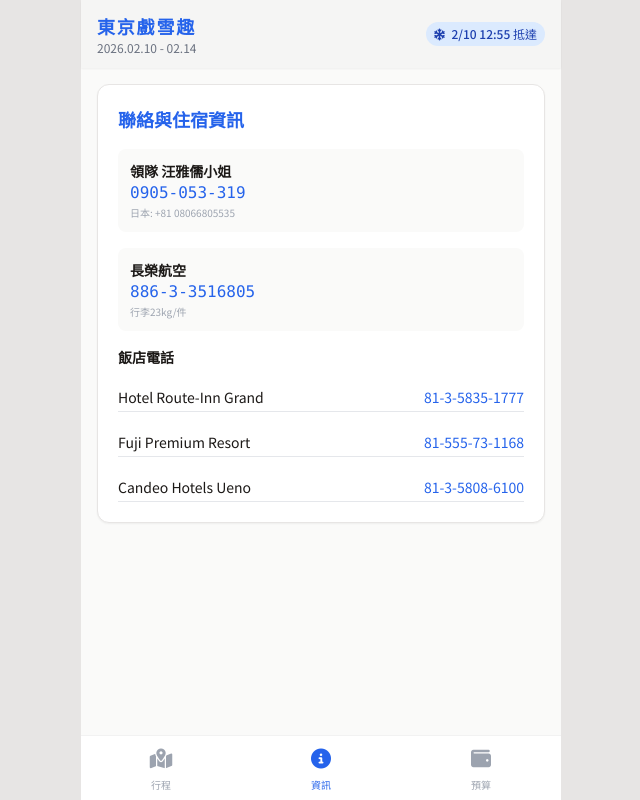
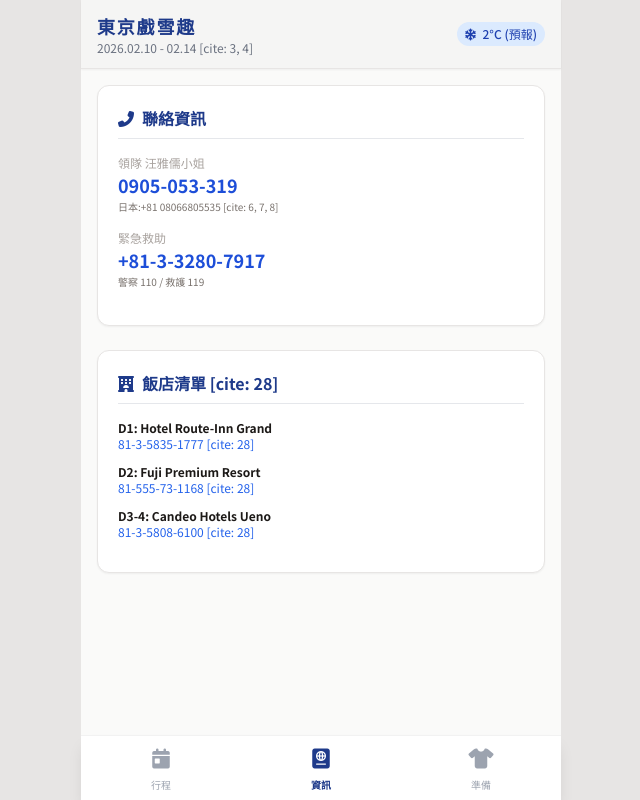
Before and after one commit to cchsieh0324-boop/2026-trip, a plain HTML site: page index.html in a window 1280 px wide. Both pictures are taken after a click on the button "資訊". Shown: the whole page, without its empty margins (319-959 px from the left). Drawn offline with nearby package versions, Linux system fonts and the light colour scheme.

Commit message:
Update index.html

```diff
--- a/index.html
+++ b/index.html
@@ -3,7 +3,7 @@
 <head>
     <meta charset="UTF-8">
     <meta name="viewport" content="width=device-width, initial-scale=1.0, maximum-scale=1.0, user-scalable=no">
-    <title>東京戲雪趣 2026</title>
+    <title>東京戲雪小助手 2026</title>
     <script src="https://cdn.tailwindcss.com"></script>
     <link rel="stylesheet" href="https://cdnjs.cloudflare.com/ajax/libs/font-awesome/6.4.0/css/all.min.css">
     <link href="https://fonts.googleapis.com/css2?family=Noto+Sans+TC:wght@300;400;500;700&display=swap" rel="stylesheet">
@@ -15,9 +15,9 @@
                     colors: {
                         'jp-stone': '#f5f5f4',
                         'jp-ink': '#1c1917',
-                        'jp-blue': '#2563eb', // 航空藍
-                        'jp-red': '#be123c',  // 慶典紅
-                        'jp-accent': '#d97706' // 金木犀/和牛色
+                        'jp-blue': '#1e3a8a',
+                        'jp-red': '#be123c',
+                        'jp-accent': '#d97706'
                     },
                     fontFamily: { sans: ['"Noto Sans TC"', 'sans-serif'] }
                 }
@@ -28,36 +28,36 @@
         body { background-color: #e7e5e4; }
         .app-container { max-width: 480px; margin: 0 auto; background-color: #fafaf9; min-height: 100vh; position: relative; padding-bottom: 80px;}
         .glass-nav { background: rgba(255, 255, 255, 0.9); backdrop-filter: blur(10px); border-top: 1px solid rgba(0,0,0,0.05); }
-        .badge { font-size: 10px; padding: 2px 6px; border-radius: 4px; font-weight: bold; margin-right: 4px; }
+        .badge { font-size: 10px; padding: 2px 6px; border-radius: 4px; font-weight: bold; }
     </style>
 </head>
 <body class="text-jp-ink antialiased">
 
 <div class="app-container" id="app">
-    <header class="sticky top-0 z-50 bg-jp-stone/95 backdrop-blur shadow-sm px-4 py-3 flex justify-between items-center">
+    <header class="sticky top-0 z-50 bg-jp-stone/95 backdrop-blur shadow-sm px-4 py-3 flex justify-between items-center border-b border-stone-200">
         <div>
             <h1 class="text-lg font-bold tracking-widest text-jp-blue">東京戲雪趣</h1>
-            <p class="text-xs text-gray-500">2026.02.10 - 02.14</p>
+            <p class="text-xs text-gray-500">2026.02.10 - 02.14 [cite: 3, 4]</p>
         </div>
         <div class="text-right">
             <div class="text-xs font-medium bg-blue-100 text-blue-800 px-2 py-1 rounded-full">
-                <i class="fas fa-snowflake mr-1"></i> <span>2/10 12:55 抵達</span>
+                <i class="fas fa-snowflake mr-1"></i> <span id="current-temp">2°C (預報)</span>
             </div>
         </div>
     </header>
 
     <main class="p-4 space-y-6" id="main-content"></main>
 
-    <nav class="fixed bottom-0 left-0 right-0 z-50 glass-nav max-w-[480px] mx-auto pb-safe">
+    <nav class="fixed bottom-0 left-0 right-0 z-50 glass-nav max-w-[480px] mx-auto pb-safe shadow-lg">
         <div class="flex justify-around items-center h-16">
-            <button onclick="renderItinerary()" class="flex flex-col items-center justify-center w-full h-full text-jp-blue">
-                <i class="fas fa-map-marked-alt text-xl mb-1"></i><span class="text-[10px]">行程</span>
+            <button onclick="renderItinerary()" class="nav-btn flex flex-col items-center justify-center w-full h-full text-jp-blue">
+                <i class="fas fa-calendar-day text-xl mb-1"></i><span class="text-[10px]">行程</span>
             </button>
-            <button onclick="renderInfo()" class="flex flex-col items-center justify-center w-full h-full text-gray-400">
-                <i class="fas fa-info-circle text-xl mb-1"></i><span class="text-[10px]">資訊</span>
+            <button onclick="renderInfo()" class="nav-btn flex flex-col items-center justify-center w-full h-full text-gray-400">
+                <i class="fas fa-passport text-xl mb-1"></i><span class="text-[10px]">資訊</span>
             </button>
-            <button onclick="renderWallet()" class="flex flex-col items-center justify-center w-full h-full text-gray-400">
-                <i class="fas fa-wallet text-xl mb-1"></i><span class="text-[10px]">預算</span>
+            <button onclick="renderChecklist()" class="nav-btn flex flex-col items-center justify-center w-full h-full text-gray-400">
+                <i class="fas fa-tshirt text-xl mb-1"></i><span class="text-[10px]">準備</span>
             </button>
         </div>
     </nav>
@@ -67,117 +67,158 @@
     const tripData = {
         days: [
             {
-                date: "02/10 (二)", loc: "東京", weather: "冷 4°C",
+                date: "02/10 (二)", loc: "東京", weather: "晴 4°C",
                 events: [
-                    { time: "06:20", type: "transport", title: "機場集合", desc: "桃園機場T2長榮20號櫃台", nav: "桃園機場第二航廈" },
-                    { time: "08:50", type: "flight", title: "長榮航空 BR198", desc: "起飛：08:50 ➔ 抵達成田：12:55", nav: "成田國際機場", badge: "直飛" },
-                    { time: "15:00", type: "spot", title: "明治神宮", desc: "<strong>攻略：</strong>都會中的森林，必看巨型鳥居 [cite: 156]。", nav: "明治神宮" },
-                    { time: "18:00", type: "food", title: "三大蟹 & 和牛壽喜燒", desc: "<strong>必吃美食：</strong>帝王蟹、松葉蟹、毛蟹、和牛吃到飽 [cite: 36, 111]。", nav: "淺草橋", highlight: true }
+                    { time: "06:20", type: "transport", title: "集合", desc: "桃園機場第二航廈 長榮20號櫃台 [cite: 10, 11]", nav: "桃園機場第二航廈" },
+                    { time: "08:50", type: "flight", title: "長榮 BR198", desc: "抵達成田 12:55 [cite: 23]", nav: "成田機場" },
+                    { time: "15:00", type: "spot", title: "明治神宮", desc: "都會中心的森林，品味日本歷史 [cite: 146, 156]", nav: "明治神宮" },
+                    { time: "18:00", type: "food", title: "三大蟹 & 和牛壽喜燒", desc: "<b>必吃美食：</b>和牛與螃蟹吃到飽 70分 [cite: 36, 111, 147]", nav: "Hotel Route-Inn Grand Tokyo Asakusabashi", highlight: true }
                 ]
             },
             {
-                date: "02/11 (三)", loc: "鎌倉/河口湖", weather: "雪 2°C",
+                date: "02/11 (三)", loc: "鎌倉/富士溫泉", weather: "多雲轉雪 2°C",
                 events: [
-                    { time: "09:00", type: "spot", title: "鶴岡八幡宮", desc: "<strong>攻略：</strong>鎌倉最重要的神社，必看朱色本殿 [cite: 164]。", nav: "鶴岡八幡宮" },
-                    { time: "11:00", type: "shop", title: "小町通散策", desc: "<strong>必買伴手禮：</strong>日式手作小物、湘南特色點心 [cite: 166]。", nav: "鎌倉小町通り", badge: "必逛" },
-                    { time: "14:00", type: "spot", title: "冬季戲雪體驗", desc: "特別安排：雪盆體驗、打雪仗 [cite: 39]。", nav: "富士五湖", badge: "必玩" },
-                    { time: "18:00", type: "hotel", title: "富士溫泉飯店", desc: "入住：Fuji Premium Resort [cite: 28, 118]。", nav: "富士極致度假村" }
+                    { time: "09:00", type: "spot", title: "鶴岡八幡宮", desc: "日本三大八幡宮之一 [cite: 39, 163]", nav: "鶴岡八幡宮" },
+                    { time: "11:00", type: "spot", title: "小町通散策", desc: "<b>必逛攻略：</b>鎌倉古街美食與藝術 [cite: 39, 166]", nav: "鶴岡八幡小町通" },
+                    { time: "14:00", type: "spot", title: "冬季戲雪趣", desc: "<b>必玩攻略：</b>雪盆體驗與打雪仗 [cite: 39, 158, 168]", nav: "富士五湖", badge: "冬季限定" },
+                    { time: "18:30", type: "hotel", title: "Fuji Premium Resort", desc: "飯店內總匯自助餐 [cite: 42, 43]", nav: "Fuji Premium Resort" }
                 ]
             },
             {
-                date: "02/12 (四)", loc: "河口湖/台場", weather: "晴 -1°C",
+                date: "02/12 (四)", loc: "忍野八海/台場", weather: "晴 -1°C",
                 events: [
-                    { time: "09:00", type: "spot", title: "大石公園", desc: "<strong>攻略：</strong>拍攝富士山與湖景的絕佳地點 [cite: 178]。", nav: "河口湖大石公園" },
-                    { time: "10:30", type: "spot", title: "忍野八海", desc: "<strong>必點菜單：</strong>銘水豆腐、香烤草餅(贈送) [cite: 173]。", nav: "忍野八海", badge: "天然紀念物" },
-                    { time: "15:00", type: "spot", title: "台場鋼彈立像", desc: "朝聖 19.7 公尺實物大小鋼彈 [cite: 172, 183]。", nav: "DiverCity Tokyo Plaza" },
-                    { time: "18:30", type: "food", title: "日式燒肉吃到飽", desc: "搭配軟飲暢飲 [cite: 49, 176]。", nav: "上野", highlight: true }
+                    { time: "09:30", type: "spot", title: "大石公園", desc: "拍攝富士山絕景名所 [cite: 171, 178]", nav: "大石公園" },
+                    { time: "11:00", type: "spot", title: "忍野八海", desc: "<b>必點菜單：</b>贈銘水豆腐或香烤草餅 [cite: 85, 173]", nav: "忍野八海", badge: "百選名水" },
+                    { time: "15:30", type: "spot", title: "台場 DiverCity", desc: "<b>必看亮點：</b>19.7公尺鋼彈立像 [cite: 46, 183]", nav: "DiverCity Tokyo Plaza" },
+                    { time: "18:00", type: "food", title: "日式燒肉吃到飽", desc: "搭配軟飲暢飲 [cite: 49, 176]", nav: "Candeo Hotels Uenokoen", highlight: true }
                 ]
             },
             {
-                date: "02/13 (五)", loc: "迪士尼全日", weather: "多雲 5°C",
+                date: "02/13 (五)", loc: "迪士尼樂園", weather: "陰 5°C",
                 events: [
-                    { time: "08:30", type: "spot", title: "東京迪士尼", desc: "<strong>攻略：</strong>建議下載官方APP預約設施 [cite: 196]。", nav: "東京迪士尼樂園", badge: "一票到底" },
-                    { time: "20:00", type: "hotel", title: "光芒飯店上野公園", desc: "連住第二晚 [cite: 28, 56]。", nav: "Candeo Hotels Ueno Park" }
+                    { time: "09:00", type: "spot", title: "東京迪士尼全日", desc: "<b>攻略：</b>利用官方APP預約設施 [cite: 186, 196, 211]", nav: "東京迪士尼樂園", badge: "一日暢遊" },
+                    { time: "20:00", type: "transport", title: "搭電車返回", desc: "本日搭乘電車往返 [cite: 52, 186, 195]", nav: "Candeo Hotels Uenokoen" }
                 ]
             },
             {
-                date: "02/14 (六)", loc: "成田/返程", weather: "陰 6°C",
+                date: "02/14 (六)", loc: "成田/返程", weather: "多雲 7°C",
                 events: [
-                    { time: "09:00", type: "shop", title: "酒酒井 Outlet", desc: "<strong>必買伴手禮：</strong>200間國內外品牌最後採買 [cite: 58, 220]。", nav: "酒々井プレミアム・アウトレット" },
-                    { time: "14:00", type: "flight", title: "長榮航空 BR197", desc: "起飛：14:00 ➔ 抵達桃園：17:05 [cite: 25]。", nav: "成田國際機場" }
+                    { time: "10:00", type: "shop", title: "酒酒井 OUTLET", desc: "<b>必買清單：</b>200間國內外品牌最後採買 [cite: 58, 214, 220]", nav: "酒々井プレミアム・アウトレット" },
+                    { time: "14:00", type: "flight", title: "長榮 BR197", desc: "成田起飛返回桃園 [cite: 25]", nav: "成田機場" }
                 ]
             }
         ],
         info: {
             contacts: [
-                { name: "領隊 汪雅儒小姐", val: "0905-053-319", note: "日本: +81 08066805535" },
-                { name: "長榮航空", val: "886-3-3516805", note: "行李23kg/件" }
+                { title: "領隊 汪雅儒小姐", val: "0905-053-319", sub: "日本:+81 08066805535 [cite: 6, 7, 8]" },
+                { title: "緊急救助", val: "+81-3-3280-7917", sub: "警察 110 / 救護 119" }
             ],
             hotels: [
-                { name: "Hotel Route-Inn Grand", tel: "81-3-5835-1777" },
-                { name: "Fuji Premium Resort", tel: "81-555-73-1168" },
-                { name: "Candeo Hotels Ueno", tel: "81-3-5808-6100" }
+                { name: "D1: Hotel Route-Inn Grand", tel: "81-3-5835-1777 [cite: 28]" },
+                { name: "D2: Fuji Premium Resort", tel: "81-555-73-1168 [cite: 28]" },
+                { name: "D3-4: Candeo Hotels Ueno", tel: "81-3-5808-6100 [cite: 28]" }
+            ]
+        },
+        prep: {
+            tips: [
+                { title: "導遊小費", val: "NT$ 300 / 每日 " },
+                { title: "洋蔥式穿法", val: "室內均有暖氣，方便穿脫為主 [cite: 329]" },
+                { title: "雪地準備", val: "防水靴、手套、太陽眼鏡、保濕 [cite: 330, 332]" },
+                { title: "飲水須知", val: "冷水可生飲，熱水須煮沸 [cite: 353]" }
             ]
         }
     };
 
-    function getIcon(type) {
-        return { flight:'fa-plane', hotel:'fa-bed', food:'fa-utensils', spot:'fa-camera', shop:'fa-shopping-bag', transport:'fa-bus' }[type] || 'fa-circle';
+    function updateNav(idx) {
+        document.querySelectorAll('.nav-btn').forEach((btn, i) => {
+            btn.className = i === idx ? "nav-btn flex flex-col items-center justify-center w-full h-full text-jp-blue font-bold" : "nav-btn flex flex-col items-center justify-center w-full h-full text-gray-400";
+        });
     }
 
     function renderItinerary() {
+        updateNav(0);
         const container = document.getElementById('main-content');
-        container.innerHTML = '';
-        tripData.days.forEach(day => {
-            const dayCard = document.createElement('div');
-            dayCard.className = 'bg-white rounded-xl shadow-sm mb-6 border border-stone-200 overflow-hidden';
-            let eventsHtml = day.events.map(evt => `
-                <div class="relative pl-6 py-3 border-l border-stone-200 ml-4 ${evt.highlight ? 'bg-amber-50' : ''}">
-                    <div class="absolute -left-1.5 top-4 w-3 h-3 rounded-full bg-white border-2 border-jp-blue"></div>
-                    <div class="flex justify-between items-start pr-4">
-                        <div class="flex-1 text-sm">
-                            <span class="text-xs font-bold text-stone-400">${evt.time}</span>
-                            <i class="fas ${getIcon(evt.type)} mx-1 text-jp-blue"></i>
-                            <h3 class="font-bold inline">${evt.title}</h3>
-                            ${evt.badge ? `<span class="badge bg-blue-100 text-blue-700">${evt.badge}</span>` : ''}
-                            <p class="text-xs text-stone-500 mt-1">${evt.desc}</p>
+        container.innerHTML = tripData.days.map(day => `
+            <div class="bg-white rounded-xl shadow-sm border border-stone-200 overflow-hidden mb-6">
+                <div class="bg-jp-stone px-4 py-2 border-b flex justify-between items-center">
+                    <h2 class="font-bold text-jp-blue"><i class="far fa-calendar-check mr-2"></i>${day.date}</h2>
+                    <span class="text-[10px] bg-white border px-2 py-0.5 rounded shadow-sm">${day.weather}</span>
+                </div>
+                <div class="p-2">
+                    ${day.events.map(e => `
+                        <div class="relative pl-6 py-3 border-l border-stone-200 ml-4 ${e.highlight ? 'bg-amber-50 rounded-r-lg' : ''}">
+                            <div class="absolute -left-1.5 top-5 w-3 h-3 rounded-full bg-white border-2 border-jp-blue shadow-sm"></div>
+                            <div class="flex justify-between items-start">
+                                <div class="flex-1">
+                                    <span class="text-[10px] text-stone-400 font-mono">${e.time}</span>
+                                    <h3 class="text-sm font-bold block">${e.title} ${e.badge ? `<span class="badge bg-blue-100 text-blue-600 ml-1">${e.badge}</span>` : ''}</h3>
+                                    <p class="text-[11px] text-stone-500 mt-1 leading-relaxed">${e.desc}</p>
+                                </div>
+                                <a href="https://www.google.com/search?q=https://www.google.com/maps/search/%3Fapi%3D1%26query%3DMeiji%2BJingu{encodeURIComponent(e.nav)}" target="_blank" class="ml-2 p-2 text-jp-blue bg-blue-50 rounded-full active:scale-90 transition-transform"><i class="fas fa-location-arrow text-sm"></i></a>
+                            </div>
                         </div>
-                        <a href="https://www.google.com/maps/search/${encodeURIComponent(evt.nav)}" target="_blank" class="p-2 text-jp-blue bg-blue-50 rounded-full"><i class="fas fa-location-arrow"></i></a>
-                    </div>
+                    `).join('')}
                 </div>
-            `).join('');
-            dayCard.innerHTML = `
-                <div class="bg-jp-stone px-4 py-2 border-b flex justify-between items-center">
-                    <h2 class="font-bold text-jp-blue">${day.date} · ${day.loc}</h2>
-                    <span class="text-xs text-stone-500">${day.weather}</span>
-                </div>
-                <div class="py-2">${eventsHtml}</div>`;
-            container.appendChild(dayCard);
-        });
-        updateNav(0);
+            </div>
+        `).join('');
     }
 
     function renderInfo() {
+        updateNav(1);
         const container = document.getElementById('main-content');
         container.innerHTML = `
-            <div class="bg-white rounded-xl shadow-sm p-5 border border-stone-200">
-                <h3 class="font-bold text-lg mb-4 text-jp-blue">聯絡與住宿資訊</h3>
-                <div class="space-y-4">
-                    ${tripData.info.contacts.map(c => `<div class="p-3 bg-stone-50 rounded-lg"><div class="font-bold text-sm">${c.name}</div><div class="text-blue-600 font-mono">${c.val}</div><div class="text-[10px] text-gray-400">${c.note}</div></div>`).join('')}
-                    <h4 class="font-bold text-sm mt-6 mb-2">飯店電話</h4>
-                    ${tripData.info.hotels.map(h => `<div class="flex justify-between text-sm py-1 border-b"><span>${h.name}</span><a href="tel:${h.tel}" class="text-blue-600">${h.tel}</a></div>`).join('')}
+            <div class="space-y-6">
+                <div class="bg-white p-5 rounded-xl shadow-sm border border-stone-200">
+                    <h3 class="font-bold border-b pb-2 mb-4 text-jp-blue"><i class="fas fa-phone-alt mr-2"></i>聯絡資訊</h3>
+                    ${tripData.info.contacts.map(c => `
+                        <div class="mb-4">
+                            <div class="text-xs text-stone-400">${c.title}</div>
+                            <div class="text-lg font-bold text-blue-700 select-all"><a href="tel:${c.val}">${c.val}</a></div>
+                            <div class="text-[10px] text-stone-500">${c.sub}</div>
+                        </div>
+                    `).join('')}
                 </div>
-            </div>`;
-        updateNav(1);
+                <div class="bg-white p-5 rounded-xl shadow-sm border border-stone-200">
+                    <h3 class="font-bold border-b pb-2 mb-4 text-jp-blue"><i class="fas fa-hotel mr-2"></i>飯店清單 [cite: 28]</h3>
+                    ${tripData.info.hotels.map(h => `
+                        <div class="mb-3">
+                            <div class="text-xs font-bold">${h.name}</div>
+                            <div class="text-xs text-blue-600"><a href="tel:${h.tel}">${h.tel}</a></div>
+                        </div>
+                    `).join('')}
+                </div>
+            </div>
+        `;
     }
 
-    function renderWallet() {
-        document.getElementById('main-content').innerHTML = `<div class="p-10 text-center text-gray-400"><i class="fas fa-wallet text-5xl mb-4"></i><p>預算記帳功能開發中</p></div>`;
+    function renderChecklist() {
         updateNav(2);
-    }
-
-    function updateNav(idx) {
-        document.querySelectorAll('nav button').forEach((btn, i) => btn.className = i === idx ? "flex flex-col items-center justify-center w-full h-full text-jp-blue" : "flex flex-col items-center justify-center w-full h-full text-gray-400");
+        const container = document.getElementById('main-content');
+        container.innerHTML = `
+            <div class="space-y-6">
+                <div class="bg-white p-5 rounded-xl shadow-sm border border-stone-200">
+                    <h3 class="font-bold border-b pb-2 mb-4 text-jp-blue"><i class="fas fa-clipboard-check mr-2"></i>行前攻略</h3>
+                    ${tripData.prep.tips.map(t => `
+                        <div class="mb-4">
+                            <div class="text-xs font-bold text-stone-600">${t.title}</div>
+                            <div class="text-sm text-stone-500 mt-1">${t.val}</div>
+                        </div>
+                    `).join('')}
+                </div>
+                <div class="bg-jp-blue p-5 rounded-xl shadow-lg text-white">
+                    <h3 class="font-bold mb-3"><i class="fas fa-shopping-cart mr-2"></i>必買/代購 Memo</h3>
+                    <div class="space-y-2 text-xs opacity-90">
+                        <div>□ 00929 息收補血 (誤)</div>
+                        <div>□ 酒酒井 Outlet 各品牌代購 [cite: 220]</div>
+                        <div>□ 小町通日式雜貨 [cite: 166]</div>
+                        <div>□ 迪士尼限量周邊 [cite: 78, 211]</div>
+                    </div>
+                    <div class="mt-6 text-center">
+                        <button class="bg-white text-jp-blue px-4 py-2 rounded-lg text-xs font-bold shadow-md">新增筆記</button>
+                    </div>
+                </div>
+            </div>
+        `;
     }
 
     document.addEventListener('DOMContentLoaded', renderItinerary);
```
